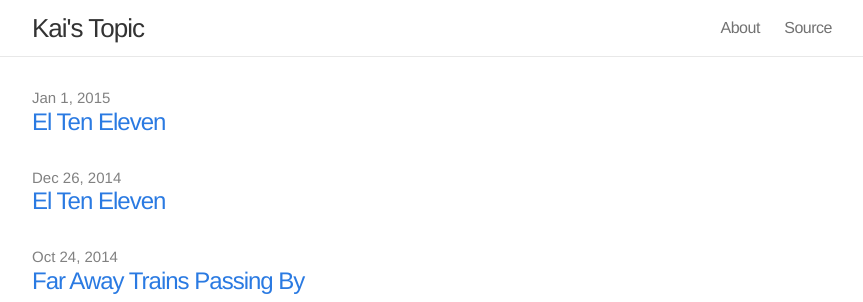
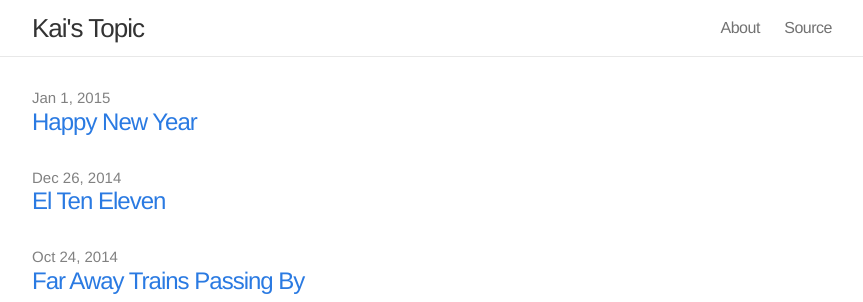
Before and after one commit to kailuo/kailuo.github.com, a Jekyll site: the page built from index.html, in a window 1280 px wide. Shown: the top 302 px of the page, without its empty margins (208-1071 px from the left). Built offline with Jekyll 4.4.1, drawn with Linux system fonts in a browser that asks for light colours.

Commit message:
Fixed title.

```diff
--- a/_posts/2015-1-1-happy-new-year.md
+++ b/_posts/2015-1-1-happy-new-year.md
@@ -1,6 +1,6 @@
 ---
 
-title: El Ten Eleven
+title: Happy New Year
 layout: post
 category: topic
 
```
